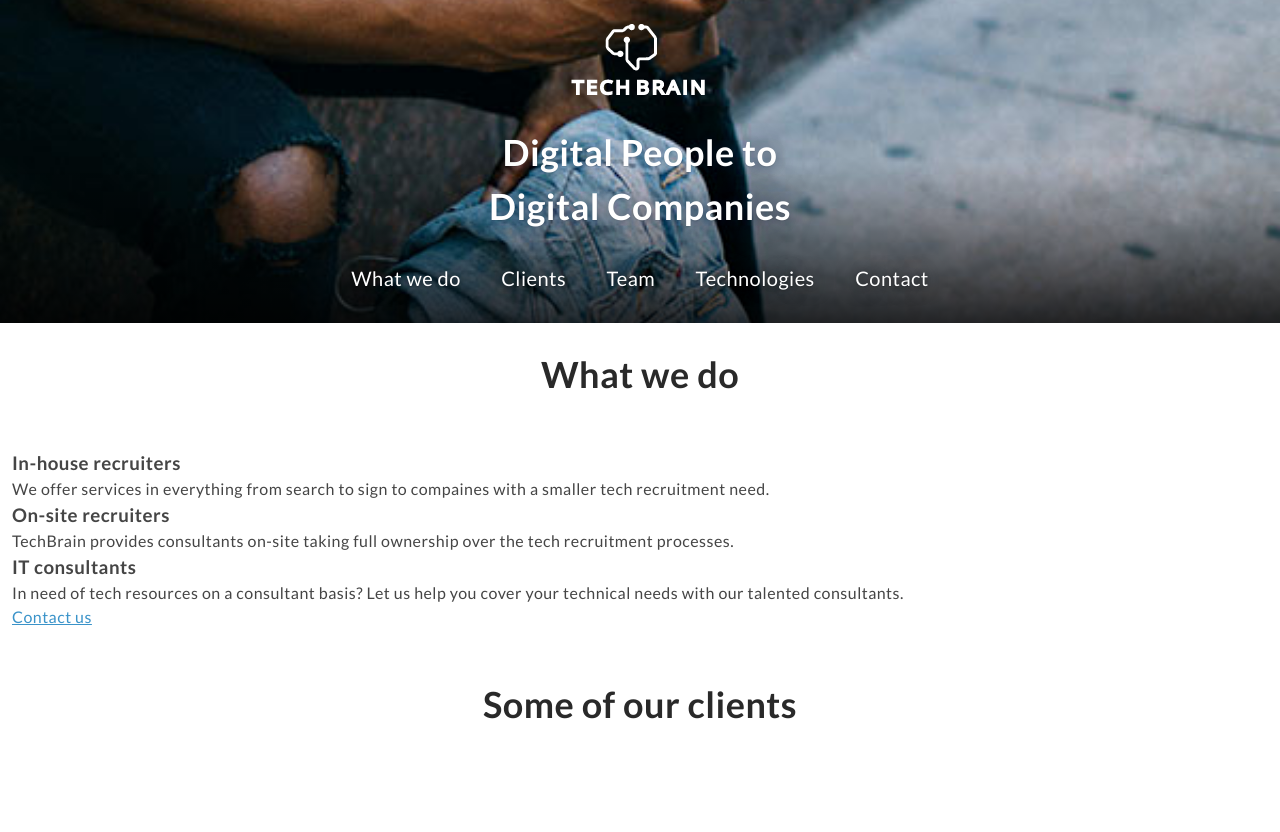
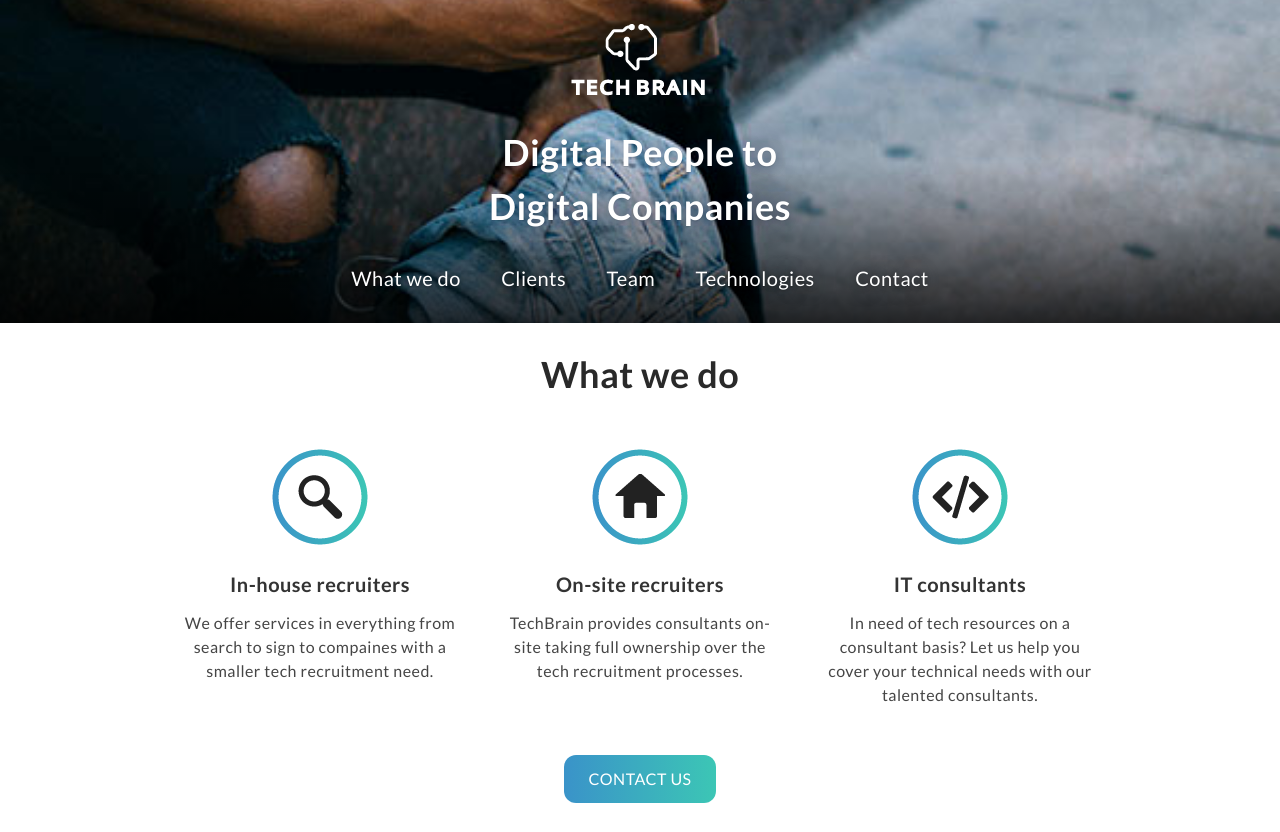
Before and after one commit to SprofTechBrain/sproftechbrain.github.io, a plain HTML site: page index.html in a window 1280 px wide. Shown: the top 832 px of the page. Drawn offline with Linux system fonts and the light colour scheme.

Commit message:
Style the "What we do" (services) section.

```diff
--- a/css/main.css
+++ b/css/main.css
@@ -1,6 +1,12 @@
 @charset "UTF-8";
 
 /*
+
+# Colors
+
+* Blue: #3a93c9
+* Turquoise: #3cc6b5
+
 
 # Breakpoints
 
@@ -44,8 +50,7 @@ html {
 	letter-spacing: 0.029412em;
 }
 
-a:link,
-a:visited {
+a {
 	color: #3a93c9;
 }
 
@@ -56,8 +61,31 @@ a:visited {
 .sectionHeading {
 	margin-bottom: 1.5rem;
 	color: #292929;
+	/* 24 / 16 = 1.5 */
 	font-size: 1.5rem;
 	text-align: center;
+}
+
+.subHeading {
+	/* 6 / 16 = 0.375 */
+	margin-bottom: 0.375rem;
+	color: #333;
+	/* 18 / 16 = 1.125 */
+	font-size: 1.125rem;
+}
+
+.button {
+	display: inline-block;
+	text-decoration: none;
+}
+
+.button-cta {
+	padding: 0.75rem 1.5rem;
+	color: #fff;
+	background: #3a93c9;
+	background: linear-gradient(to right, #3a93c9, #3cc6b5);
+	border-radius: 0.75rem;
+	text-transform: uppercase;
 }
 
 /*
@@ -70,6 +98,13 @@ a:visited {
 		/* 30 / 16 = 1.875 */
 		font-size: 1.875rem;
 	}
+
+	.subHeading {
+		/* 6 / 16 = 0.375 */
+		margin-bottom: 0.375rem;
+		/* 20 / 16 = 1.25 */
+		font-size: 1.25rem;
+	}
 }
 
 /*
@@ -79,9 +114,16 @@ a:visited {
 /* 700 / 16 = 43.75 */
 @media (min-width: 43.75rem) {
 	.sectionHeading {
+		/* 48 / 16 = 3 */
 		margin-bottom: 3rem;
 		/* 36 / 16 = 2.25 */
 		font-size: 2.25rem;
+	}
+
+	.subHeading {
+		/* 12 / 16 = 0.75 */
+		margin-bottom: 0.75rem;
+		font-size: 1.25rem;
 	}
 }
 
@@ -90,7 +132,8 @@ a:visited {
 /* ########################################################################## */
 
 .section {
-	padding: 1.5rem 0.75rem;
+	padding: 1.5rem 1.5rem; /* Fallback */
+	padding: 1.5rem 6vw;
 }
 
 /* -------------------------------------------------------------------------- */
@@ -210,3 +253,77 @@ a:visited {
 		margin-left: 0.75rem;
 	}
 }
+
+/* -------------------------------------------------------------------------- */
+/* Services section */
+/* -------------------------------------------------------------------------- */
+
+.section-services-service {
+	margin: 1.5rem 0;
+	overflow: hidden;
+}
+
+.section-services-image {
+	width: 48px;
+	height: 48px;
+	float: right;
+	margin: 0 0 0.75rem 0.75rem;
+	background: url('/images/services-sprite.png') no-repeat;
+	background-size: cover;
+}
+
+.section-services-image-onSite {
+	background-position: -53px;
+}
+
+.section-services-image-itConsultants {
+	background-position: -106px;
+}
+
+.section-services-cta {
+	margin-top: 3rem;
+	text-align: center;
+}
+
+/*
+	MQ: Tablets / Larger phones landscape orientation
+*/
+
+/* 700 / 16 = 43.75 */
+@media (min-width: 43.75rem) {
+	.section-services {
+		padding-left: 1.5rem;
+		padding-right: 1.5rem;
+	}
+
+	.section-services-list {
+		display: flex;
+		margin: 0 auto;
+		max-width: 60rem;
+	}
+
+	.section-services-service {
+		position: relative;
+		flex: 1 33%;
+		margin: 0 1.5rem;
+		padding-top: calc(96px + 1.5rem);
+		text-align: center;
+	}
+
+	.section-services-image {
+		position: absolute;
+		top: 0;
+		left: 50%;
+		width: 96px;
+		height: 96px;
+		margin: 0 0 0 -48px;
+	}
+
+	.section-services-image-onSite {
+		background-position: -106px;
+	}
+
+	.section-services-image-itConsultants {
+		background-position: -212px;
+	}
+}
--- a/index.html
+++ b/index.html
@@ -31,22 +31,32 @@
 
 <!-- ####################################################################### -->
 
-<section id="what-we-do" class="section">
+<section id="what-we-do" class="section section-services">
 	<h2 class="sectionHeading">What we do</h2>
 
-	<h3>In-house recruiters</h3>
+	<div class="section-services-list">
+		<div class="section-services-service">
+			<h3 class="subHeading">In-house recruiters</h3>
+			<div class="section-services-image section-services-image-inHouse"></div>
+			<p>We offer services in everything from search to sign to compaines with a smaller tech recruitment need.</p>
+		</div>
 
-	<p>We offer services in everything from search to sign to compaines with a smaller tech recruitment need.</p>
+		<div class="section-services-service">
+			<h3 class="subHeading">On-site recruiters</h3>
+			<div class="section-services-image section-services-image-onSite"></div>
+			<p>TechBrain provides consultants on-site taking full ownership over the tech recruitment processes.</p>
+		</div>
 
-	<h3>On-site recruiters</h3>
+		<div class="section-services-service">
+			<h3 class="subHeading">IT consultants</h3>
+			<div class="section-services-image section-services-image-itConsultants"></div>
+			<p>In need of tech resources on a consultant basis? Let us help you cover your technical needs with our talented consultants.</p>
+		</div>
+	</div>
 
-	<p>TechBrain provides consultants on-site taking full ownership over the tech recruitment processes.</p>
-
-	<h3>IT consultants</h3>
-
-	<p>In need of tech resources on a consultant basis? Let us help you cover your technical needs with our talented consultants.</p>
-
-	<p><a href="mailto:info@techbrain.se">Contact us</a></p>
+	<p class="section-services-cta">
+		<a href="mailto:info@techbrain.se" class="button button-cta">Contact us</a>
+	</p>
 </section>
 
 <!-- ####################################################################### -->
```
Also changed, not shown: images/services-sprite-lossless.png (added), images/services-sprite.png (added).
